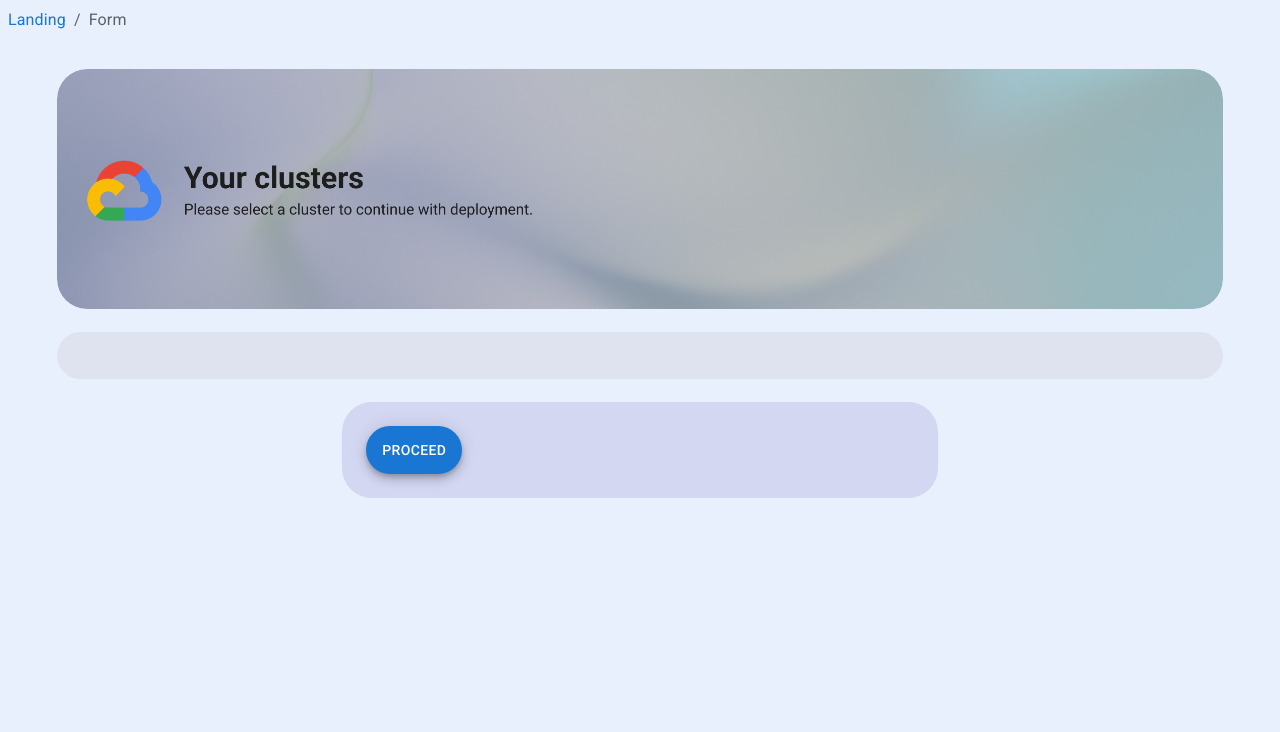
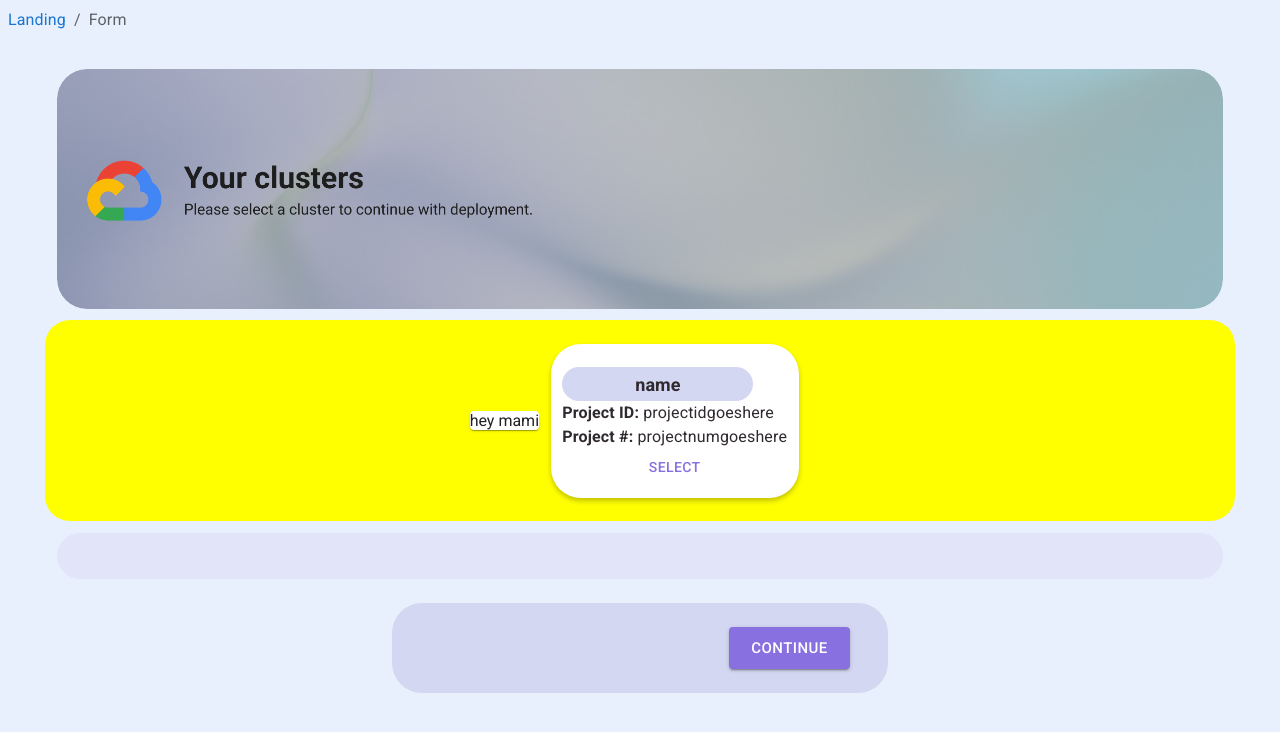
Before and after one commit to oslabs-beta/InKubator, a React app: page /form in a window 1280 px wide. Shown: the top 732 px of the page. Built offline with nearby package versions, Linux system fonts and the light colour scheme; no server answers.

Commit message:
frontend almost done

```diff
--- a/client/components/CloudForm.jsx
+++ b/client/components/CloudForm.jsx
@@ -1,10 +1,22 @@
 import React, { useState, useEffect } from "react";
-import { Box, Chip, Grid, Button, Stack, Fab, Typography, CircularProgress, Tooltip } from '@mui/material';
+import { Box, Chip, Grid, Button, Stack, Fab, Typography, CircularProgress, Tooltip, Paper } from '@mui/material';
 import { Link, animateScroll as scroll } from 'react-scroll';
+import { InfoOutlined } from "@mui/icons-material";
+import { ThemeProvider, createTheme } from '@mui/material/styles';
 import clustersHeader from '../assets/clusters-header.png'
 import Clusters from './Clusters'
 import Form from './Form';
-import { InfoOutlined } from "@mui/icons-material";
+import Project from "./Project";
+
+const theme = createTheme({
+  palette: {
+    purple: {
+      main: '#8870E0',
+      light: '#e2e5fa',
+      contrastText: '#fff'
+    },
+  },
+});
 
 const CloudForm = () => {
   const [clusters, setClusters] = useState();
@@ -13,6 +25,7 @@ const CloudForm = () => {
   const [status, setStatus] = useState(null);
   const [getCreds, setGetCreds] = useState(false);
   const [isLoading, setIsLoading] = useState(true);
+  const [projects, setProjects] = useState();
 
   const fetchRequest = async (endpoint, method, card) => {
     // If no "method" is passed, it uses this default header
@@ -33,7 +46,13 @@ const CloudForm = () => {
     return result;
   }
 
-  // ?
+  // Get projects from Google Cloud, the user will select one
+  const handleGetProjects = async (e) => {
+    const allProjects = await (fetchRequest('wait for TARIKS ASS'))
+    await setProjects(allProjects)
+  }
+
+  // Get clusters from selected Google Cloud project
   const handleGetClusters = async (e) => {
     const allClusters = await (fetchRequest('http://localhost:3001/google/getClusters',{method: "POST"}));
     await setClusters(allClusters)
@@ -45,17 +64,18 @@ const CloudForm = () => {
     await setGetCreds(credsAreTied)
   }
 
+  // Displays the selected cluster's status
   const statusChip = (status) => {
     // If status = running, make chip green
     // Anything else, make chip red
-    const statusText = status.toLowerCase();
-    if (statusText === 'running') {
-      return <Chip label={statusText} variant='outlined' color='success' />
+    if (status === 'RUNNING') {
+      return <Chip label={status} variant='outlined' color='success' />
     } else {
-      return <Chip label={statusText} variant='outlined' color='error' />
+      return <Chip label={status} variant='outlined' color='error' />
     }
   }
-  // ??
+
+  // Tying kubectl commands to something
   useEffect(() => {
     handleGetClusters()
   }, [])
@@ -68,19 +88,42 @@ const CloudForm = () => {
   }, clusters)
 
 
-
   return (
     <>
+    <ThemeProvider theme={theme}>
     <Grid container id='clusters-main-container' justifyContent="center" alignItems="center" >
       <Grid item id='clusters-header' xs={12}>
         <img src={clustersHeader} id='clusters-header-img' />
       </Grid>
+      <Grid container id='projects-main-container'>
+        <Paper>hey mami</Paper>
+        <div className='project-cards'>
+        <div className='cluster-labels'>
+          name
+        </div>
+        <Typography><strong>Project ID: </strong> projectidgoeshere</Typography>
+        <Typography><strong>Project #: </strong> projectnumgoeshere</Typography>
+        <Button color='purple'>
+          select
+        </Button>
+        </div>
+        {/* <Project
+          key={1}
+        /> */}
+        {/* for each item in array, render a project */}
+        {/* projects.forEach((projectInfo) => {
+          <Project
+            projectInfo={projectInfo}
+            key={projectInfo.projectID}
+          />
+        }) */}
+      </Grid>
       <Grid id='clusters-container-B' item xs={12}>
-        {isLoading ? // if loading, render loading circle
+        {isLoading ? // If loading, render loading circle
         <Grid className='clusters-container-A'>
           <CircularProgress/>
         </Grid>
-          : // or render clusters
+        : // Or render clusters
         <Clusters
           clusters={clusters}
           clusterName={clusterName}
@@ -90,13 +133,11 @@ const CloudForm = () => {
           handleGetClusters={handleGetClusters}
         />}
       </Grid>
-      <Grid item xs={6} id='selected-cluster-container'>
+      <Grid container xs={5} id='selected-cluster-container' direction='row'>
+        <Grid xs={8}>
           {clusterName ? (
             <Stack justifyContent="center" alignItems="left" spacing={2}>
-            <Typography variant="h6" component="h6">
-              Selected: {clusterName}
-            </Typography>
-
+              <Typography variant="h6" component="h6">{clusterName}</Typography>
 
               <Typography variant='h6' component='h6'>
                 Status: {statusChip(status)}
@@ -107,18 +148,20 @@ const CloudForm = () => {
 
             </Stack>
           ) : null}
-        <Fab
-          onClick={handleGetCredentials} color="primary" variant="extended">
-            Proceed
-          <Link
-            to="form">
-          </Link>
-        </Fab>
+
+        </Grid>
+        <Grid id='setup-form-continue-btn-container' xs={4}>
+          <Button onClick={handleGetCredentials} color="purple" variant="contained" size='large'>
+              Continue
+            <Link to="form"></Link>
+          </Button>
+        </Grid>
       </Grid>
     </Grid>
     <Box display="flex" justifyContent="center" alignItems="center">
       {getCreds ? (<Form/>) : null}
     </Box>
+    </ThemeProvider>
     </>
   )
 }
--- a/client/components/CloudSetup.jsx
+++ b/client/components/CloudSetup.jsx
@@ -10,10 +10,16 @@ import Form from './Form';
 import { ThemeProvider, createTheme } from '@mui/material/styles';
 const theme = createTheme({
   palette: {
-    purple: '#8870E0'
-  }
-})
-
+    purple: {
+      main: '#8870E0',
+      light: '#e2e5fa',
+      contrastText: '#fff'
+    },
+  },
+  // shape: {
+  //   borderRadius: 30,
+  // }
+});
 
 const CloudSetup = () => {
   const [clusters, setClusters] = useState();
@@ -83,14 +89,14 @@ const CloudSetup = () => {
         </Link>
       </Grid>
 
-      <Grid item xs={5}>
+      <Grid item className='setup-img-container' xs={5}>
         <img src={googleCloudFloating} className='setup-img'/>
       </Grid>
 
       <Grid item xs={7} className='setup-content'>
+
+        <div className='setup-requirements'>
         <h1>Deployments with Google Cloud</h1>
-
-        <div class='setup-requirements'>
           <h3>Before getting started, you'll need:</h3>
             <ol>
               <li>Google Cloud CLI installed on your computer</li>
@@ -129,9 +135,9 @@ const CloudSetup = () => {
 
       <Grid item xs={12} className='setup-footer'>
         <Stack justifyContent='center' alignItems='center'>
-          <h3> Ready to deploy?</h3>
+          <p id='ready-to-deploy'> Ready to deploy?</p>
           <RouterLink to='/form'>
-            <Button variant='contained'>
+            <Button variant='contained' color='purple' size='large'>
               Let's go!
             </Button>
           </RouterLink>
--- a/client/components/LandingPage.jsx
+++ b/client/components/LandingPage.jsx
@@ -11,7 +11,7 @@ const LandingPage = ({ handleEnvironmentChange }) => {
     <div className='landing'>
 
       <Box id='landing-header-container'>
-        <p id='landing-header-title'>Inkubator</p>
+        <p id='landing-header-title'>InKubator</p>
         <p id='landing-header-text'>Deployment made simple.</p>
       </Box>
 
--- /dev/null
+++ b/client/components/Project.jsx
@@ -0,0 +1,38 @@
+import React from 'react'
+import { Button, Grid } from '@mui/material';
+import { ThemeProvider, createTheme } from '@mui/material/styles';
+
+const theme = createTheme({
+  palette: {
+    purple: {
+      main: '#8870E0',
+      light: '#e2e5fa',
+      contrastText: '#fff'
+    },
+  },
+});
+
+const Project = (projectInfo) => {
+
+  const {projectID, name, projectNumber} = projectInfo;
+
+  const handleSelectProject = async (e) => {
+    console.log(e.target.id);
+    // setProject state??
+  }
+
+  return (
+    <ThemeProvider theme={theme}>
+    <div className='project-cards'>
+      Name{name}
+      <strong>Project ID:</strong> projectID{projectID}
+      <strong>Project Number:</strong> projectNumber{projectNumber}
+      <Button id={projectID} theme='purple' onClick={handleSelectProject}>
+        Select
+      </Button>
+    </div>
+    </ThemeProvider>
+  )
+}
+
+export default Project;
--- a/client/styles.css
+++ b/client/styles.css
@@ -3,14 +3,12 @@
 /* GLOBAL FORMATTING */
 
 body {
-    /* display: flex;
-    flex-direction: column;
-    align-items: center;
-    justify-content: center; */
     font-family: 'Roboto', sans-serif;
     background-color: #e7f0fc;
     color: #30292F;
 }
+
+
 
 /* FORM */
 .formPage{
@@ -96,7 +94,7 @@ body {
 }
 
 .clusters-container-A {
-    background-color: #dfe2ef;
+    background-color: #e2e5fa;
     border-radius: 25px;
     /* margin: 1%; */
     /* margin: 50px; */
@@ -106,7 +104,6 @@ body {
 }
 
 #clusters-container-B {
-    /* background-color: red; */
     padding: 1%;
     box-sizing: border-box;
 }
@@ -120,6 +117,35 @@ body {
     padding: 1%;
 }
 
+.cluster-select-buttons {
+    display: flex;
+    justify-content: center;
+    align-items: center;
+}
+
+/* GOOGLE CLOUD PROJECTS */
+#projects-main-container {
+    display: flex;
+    align-self: center;
+    align-items: center;
+    justify-content: center;
+    padding: 1%;
+    width: 95vw;
+    background-color: #e2e5fa;
+    border-radius: 25px;
+    box-sizing: border-box;
+    background-color: yellow;
+}
+
+.project-cards {
+    display: flex;
+    flex-direction: column;
+    margin: 1%;
+    padding: 1%;
+    border-radius: 30px;
+    box-shadow: rgba(0, 0, 0, 0.24) 0px 3px 5px;
+    background-color: white;
+}
 
 @keyframes spin {
     from {
@@ -213,6 +239,9 @@ animation: spin 1s linear infinite;
     display: flex;
     flex-direction: column;
     align-items: center;
+    justify-content: center;
+    justify-self: center;
+    align-self: center;
 }
 
 .landing {
@@ -282,17 +311,28 @@ animation: spin 1s linear infinite;
 }
 
 /* SETUP PAGE */
+#setup-container {
+    display: flex;
+    flex-direction: column;
+    justify-content: center;
+    align-items: center;
+    text-align: left;
+}
+
 #cloud-setup-instructions {
-    height: 92vh;
     width: 95vw;
-    margin-top: 50px;
+    margin: 2%;
+    padding: 1%;
 }
 
 #minikube-setup-instructions {
-    height: 92vh;
     width: 95vw;
-    margin-top: 50px;
-    box-sizing: border-box;
+    margin: 2%;
+    padding: 1%;
+}
+
+.setup-img-container {
+    padding: 2%;
 }
 
 .setup-img {
@@ -308,6 +348,10 @@ animation: spin 1s linear infinite;
     justify-content: center;
 }
 
+.setup-requirements {
+    padding: 2%;
+}
+
 .setup-paper {
     background-color: rgb(253, 249, 249);
     border-radius: 30px;
@@ -316,8 +360,7 @@ animation: spin 1s linear infinite;
 }
 
 .setup-content {
-    margin: 30px;
-    padding: 30px;
+    padding: 1%;
 }
 
 .setup-footer {
@@ -325,6 +368,7 @@ animation: spin 1s linear infinite;
     flex-direction: column;
     align-items: center;
     justify-content: center;
+    background-color: #64B5F6;
 }
 
 .code-snippet {
@@ -341,6 +385,17 @@ animation: spin 1s linear infinite;
     margin-right: 10px;
     width: auto;
     justify-content: space-between;
+}
+
+#setup-form-continue-btn-container {
+    display: flex;
+    justify-content: center;
+    align-items: center;
+}
+
+#ready-to-deploy {
+    font-weight: 700;
+    font-size: xx-large;
 }
 
 /* FORMATTING FOR NAVIGATION */
```
Also changed, not shown: client/components/Clusters.jsx (+25 -12 lines), deployment.yaml (+8 -8 lines). Lines whose indentation alone changed are shown as unchanged.
